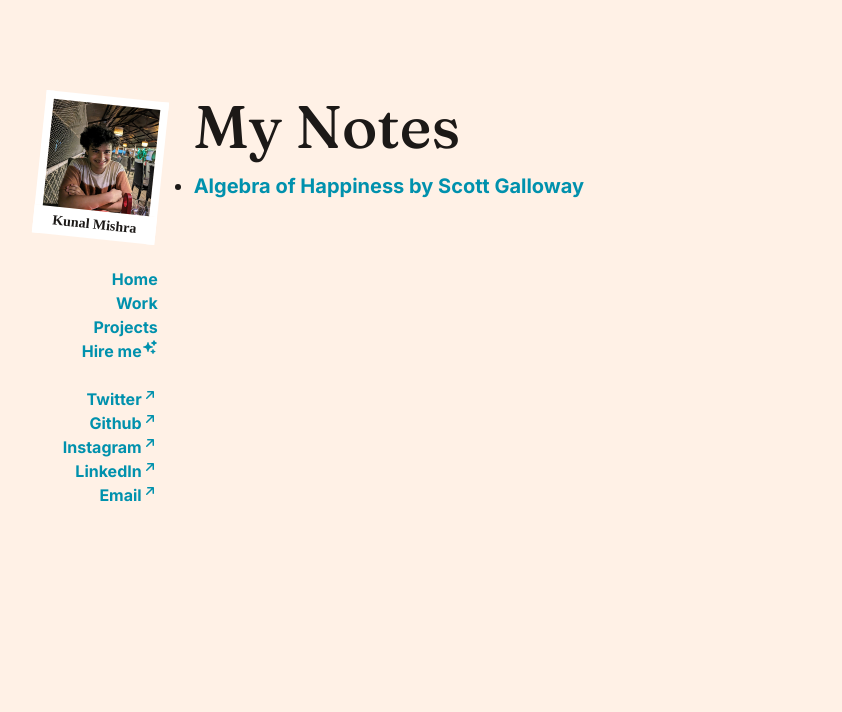
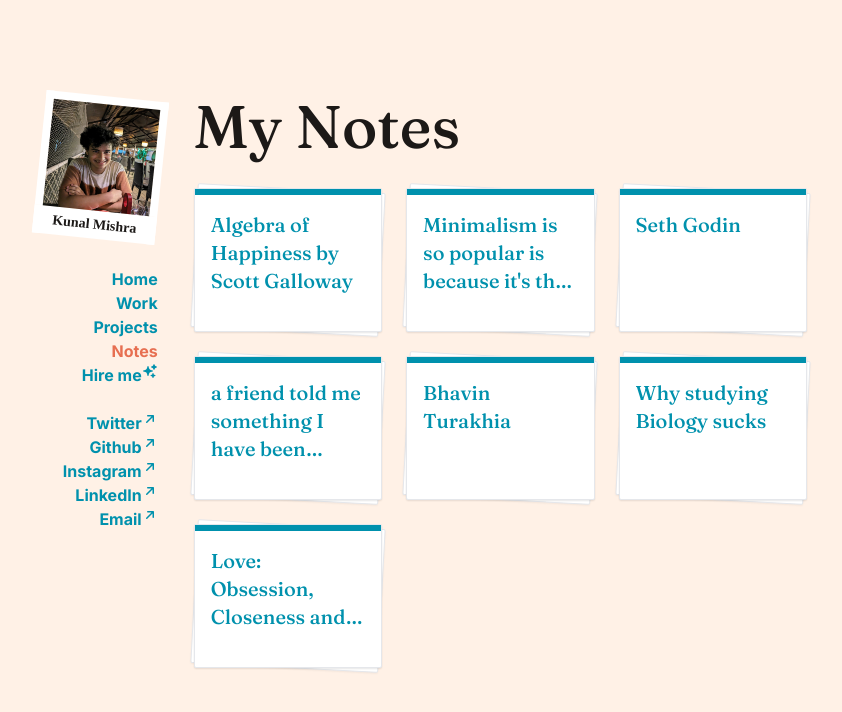
Before and after one commit to kunalm2345/kunalm.com, a SvelteKit app: page /notes in a window 1280 px wide. Shown: the top 712 px of the page, without its empty margins (217-1059 px from the left). Built offline with nearby package versions, Linux system fonts and the light colour scheme; a web font is replaced by a local one.

Commit message:
major design improvements to notes

```diff
--- a/src/routes/+layout.svelte
+++ b/src/routes/+layout.svelte
@@ -34,9 +34,9 @@
 							<a href="/projects" class="link-active"
 								><li class="list-none">Projects</li></a
 							>{:else}<a href="/projects"><li class="list-none">Projects</li></a>{/if}
-						<!-- {#if current_url.startsWith('/notes')}
+						{#if current_url.startsWith('/notes')}
 							<a href="/notes" class="link-active"><li class="list-none">Notes</li></a
-							>{:else}<a href="/notes"><li class="list-none">Notes</li></a>{/if} -->
+							>{:else}<a href="/notes"><li class="list-none">Notes</li></a>{/if}
 						{#if current_url.startsWith('/hire-me')}
 							<a href="/hire-me" class="link-active">
 								<li class="list-none flex flex-row-reverse">
@@ -205,9 +205,9 @@
 							<a href="/projects" class="link-active"
 								><li class="list-none">Projects</li></a
 							>{:else}<a href="/projects"><li class="list-none">Projects</li></a>{/if}
-						<!-- {#if current_url.startsWith('/notes')}
+						{#if current_url.startsWith('/notes')}
 							<a href="/notes" class="link-active"><li class="list-none">Notes</li></a
-							>{:else}<a href="/notes"><li class="list-none">Notes</li></a>{/if} -->
+							>{:else}<a href="/notes"><li class="list-none">Notes</li></a>{/if}
 						{#if current_url.startsWith('/hire-me')}
 							<a href="/hire-me" class="link-active">
 								<li class="list-none flex flex-row-reverse">
--- a/src/routes/notes/+page.server.ts
+++ b/src/routes/notes/+page.server.ts
@@ -1,16 +1,39 @@
 import { posts } from './data.js';
 
-interface post {
-  title: string,
+interface Post {
+  title?: string,  // Make title optional
   slug: string,
   content: string,
+  date?: string    // Make date optional
 }
 
+function stripHtml(html: string): string {
+	// Remove HTML tags with a simple regex
+	return html.replace(/<\/?[^>]+(>|$)/g, '');
+  }
+
 export function load() {
-	return {
-		summaries: posts.map((post: post) => ({
-			slug: post.slug,
-			title: post.title
-		}))
-	};
+  return {
+    summaries: posts.map((post: Post) => {
+      // Get content preview for untitled posts
+      let displayTitle = post.title;
+
+      if (!displayTitle) {
+        // Strip HTML tags and get first 100 characters
+        const plainText = stripHtml(post.content);
+        displayTitle = plainText.length > 100
+          ? plainText.substring(0, 100) + '...'
+          : plainText;
+      }
+
+      return {
+        slug: post.slug,
+        title: post.title, // Original title (may be undefined)
+        displayTitle,      // Either the real title or content preview
+        date: post.date || null,
+        // Send a small portion of content for preview
+        contentPreview: post.content ? stripHtml(post.content).substring(0, 150) : ''
+      };
+    })
+  };
 }
--- a/src/routes/notes/+page.svelte
+++ b/src/routes/notes/+page.svelte
@@ -2,9 +2,44 @@
 	let { data } = $props();
 </script>
 
-    <h1 class="font-serif text-6xl mb-4">My Notes</h1>
-    <ul class="list-disc" style="list-style-type: disc; !important">
-    	{#each data.summaries as { slug, title }}
-    		<li class="text-xl"><a href="/notes/{slug}">{title}</a><br></li>
-    	{/each}
-    </ul>
+<h1 class="font-serif text-6xl mb-8">My Notes</h1>
+
+<div class="grid grid-cols-1 md:grid-cols-2 lg:grid-cols-3 gap-6">
+	{#each data.summaries as { slug, title, displayTitle, date }}
+		<a href="/notes/{slug}" class="block group">
+			<div class="relative h-36 w-full">
+				<!-- Card 3 (bottom of stack) -->
+				<div class="absolute inset-0 bg-white rounded-sm border border-gray-200 transform rotate-3 transition-all duration-300 group-hover:rotate-6 shadow-sm"></div>
+
+				<!-- Card 2 (middle of stack) -->
+				<div class="absolute inset-0 bg-white rounded-sm border border-gray-200 transform rotate-1.5 transition-all duration-300 group-hover:rotate-3 shadow-sm"></div>
+
+				<!-- Card 1 (top of stack - main card) -->
+				<div class="absolute inset-0 bg-white rounded-sm border border-gray-200 shadow-sm group-hover:shadow-md transition-all duration-300">
+					<!-- Top color bar (blue to orange on hover) -->
+					<div class="h-1.5 bg-[#0091ad] group-hover:bg-[#e76f51] transition-colors duration-300"></div>
+
+					<div class="p-4 h-[calc(100%-6px)] flex flex-col justify-between">
+						<p class="font-serif text-xl transition-colors group-hover:text-[#e76f51] overflow-hidden line-clamp-3">
+							{displayTitle}
+						</p>
+
+						{#if date}
+							<p class="text-gray-500 text-xs font-mono mt-2">{date}</p>
+						{/if}
+					</div>
+				</div>
+			</div>
+		</a>
+	{/each}
+</div>
+
+<style>
+	/* Add line-clamp utility if not already in your Tailwind config */
+	.line-clamp-3 {
+		display: -webkit-box;
+		-webkit-line-clamp: 3;
+		-webkit-box-orient: vertical;
+		overflow: hidden;
+	}
+</style>
--- a/src/routes/notes/data.js
+++ b/src/routes/notes/data.js
@@ -3,158 +3,145 @@ export const posts = [
 		slug: 'algebra-of-happiness',
 		title: 'Algebra of Happiness by Scott Galloway',
 		content: `
-			<ul class="list-decimal space-y-4 note">
-        <li>Introduction</li>
-        <ul>
-          <li>Work while you're young</li>
-          <ul>
-            <li>
+			<h2>1. Introduction</h2>
+
+<h3>Work While You're Young</h3>
 <blockquote>
-                <p>if balance is your priority in your youth, then you need to accept that, unless you are a genius, you may not reach the upper rungs of economic security.<br/></p>
+  <p>If balance is your priority in your youth, then you need to accept that, unless you are a genius, you may not reach the upper rungs of economic security.</p>
 </blockquote>
-            </li>
-            <li>
+
 <blockquote>
-                <p>The slope of the trajectory for your career is (unfairly) set in the first five years post-graduation. If you want the trajectory to be steep, you’ll need to burn a lot of fuel. The world is not yours for the taking, but for the trying. Try hard, really hard.<br/></p>
+  <p>The slope of the trajectory for your career is (unfairly) set in the first five years post-graduation. If you want the trajectory to be steep, you'll need to burn a lot of fuel. The world is not yours for the taking, but for the trying. Try hard, really hard.</p>
 </blockquote>
-            </li>
-            <li>4-5 years of extremity is necessary to do something great — Alakh Pandey said something like in his podcast with Varun Mayya. This is a very generally accepted idea: to be in the "upper rungs" of economic safety, at one point in your life—preferably early on—you need to work extremely hard. To points of insanity.</li>
-            <li>If you crave balance, it's totally alright. But you have to be okay with not being at the top. It's a fair price to pay. And it's very imp to judge what you want ambition or balance. (This might also be a good criterion to categories people on: balance seekers and ambition seekers)</li>
-            <li>
+
+<p>4-5 years of extremity is necessary to do something great — Alakh Pandey said something like in his podcast with Varun Mayya. This is a very generally accepted idea: to be in the "upper rungs" of economic safety, at one point in your life—preferably early on—you need to work extremely hard. To points of insanity.</p>
+
+<p>If you crave balance, it's totally alright. But you have to be okay with not being at the top. It's a fair price to pay. And it's very imp to judge what you want ambition or balance. (This might also be a good criterion to categories people on: balance seekers and ambition seekers)</p>
+
 <blockquote>
-                <p>I have a lot of balance now. It’s a function of the lack of it in my twenties and thirties. From twenty-two to thirty-four, other than business school, I remember work and not much else. The world does not belong to the big, but to the fast. You want to cover more ground in less time than your peers. This is partially built on talent, but mostly on strategy and endurance. My lack of balance as a young professional cost me my marriage, my hair, and arguably my twenties. There’s no user manual here, and it’s a trade-off. My lack of balance, while affording me more balance later in life, came at a very real cost.<br/></p>
+  <p>I have a lot of balance now. It's a function of the lack of it in my twenties and thirties. From twenty-two to thirty-four, other than business school, I remember work and not much else. The world does not belong to the big, but to the fast. You want to cover more ground in less time than your peers. This is partially built on talent, but mostly on strategy and endurance. My lack of balance as a young professional cost me my marriage, my hair, and arguably my twenties. There's no user manual here, and it's a trade-off. My lack of balance, while affording me more balance later in life, came at a very real cost.</p>
 </blockquote>
-            </li>
-            <li>You can get balance later in your life, but you will lose your 20s. And some potential memories along with it.</li>
-            <li/>
-          </ul>
-          <li>
+
+<p>You can get balance later in your life, but you will lose your 20s. And some potential memories along with it.</p>
+
+<h3>Success Indicator</h3>
 <blockquote>
-              <p>The ratio of time you spend sweating to watching others sweat is a forward-looking indicator of your success.<br/></p>
+  <p>The ratio of time you spend sweating to watching others sweat is a forward-looking indicator of your success.</p>
 </blockquote>
-          </li>
-          <ul>
-            <li>sweating = working, sports, doing, etc</li>
-          </ul>
-          <li>Choosing a spouse</li>
-          <ul>
-            <li>Spouse and partner</li>
-            <ul>
-              <li>
+<p>sweating = working, sports, doing, etc.</p>
+
+<h3>Choosing a Spouse</h3>
+
+<h4>Spouse and Partner</h4>
 <blockquote>
-                  <p>Misalignment on what’s important and a lack of appreciation for the other person makes everything . . . harder.<br/></p>
+  <p>Misalignment on what's important and a lack of appreciation for the other person makes everything . . . harder.</p>
 </blockquote>
-              </li>
-              <li>
+
 <blockquote>
-                  <p>My friends with less economic success who spend less time with friends but who have a real partner to share their struggles and successes with are tangibly happier.<br/></p>
+  <p>My friends with less economic success who spend less time with friends but who have a real partner to share their struggles and successes with are tangibly happier.</p>
 </blockquote>
-              </li>
-            </ul>
-            <li>Passion, Values, Money</li>
-            <ul>
-              <li>
+
+<h4>Passion, Values, Money</h4>
 <blockquote>
-                  <p>The best romantic partnerships I know of are synced up on three things. They are physically attracted to each other. Sex and affection establish your relationship as singular and say “I choose you” nonverbally. Good sex is 10 percent of a relationship, but bad sex is 90 percent of a relationship. However, this is where most young people end their due diligence. You also need to ensure that you align on values like religion, how many kids you want, your approaches to raising kids, your proximity to your parents, sacrifices you’re willing to make for economic success, and who handles which responsibilities. Money is an especially important value for alignment, as the number one source of marital acrimony is financial stress. Does your partner’s contribution to, approach to, and expectations about money—and how it flows in and out of the household—fit with yours?<br/></p>
+  <p>The best romantic partnerships I know of are synced up on three things. They are physically attracted to each other. Sex and affection establish your relationship as singular and say "I choose you" nonverbally. Good sex is 10 percent of a relationship, but bad sex is 90 percent of a relationship. However, this is where most young people end their due diligence. You also need to ensure that you align on values like religion, how many kids you want, your approaches to raising kids, your proximity to your parents, sacrifices you're willing to make for economic success, and who handles which responsibilities. Money is an especially important value for alignment, as the number one source of marital acrimony is financial stress. Does your partner's contribution to, approach to, and expectations about money—and how it flows in and out of the household—fit with yours?</p>
 </blockquote>
-              </li>
-            </ul>
-          </ul>
-          <li>Money can buy happiness, to a point.</li>
-          <ul>
-            <li>
+
+<h3>Money and Happiness</h3>
 <blockquote>
-                <p>So, yes, work your ass off and get some semblance of economic stability. But take notes on the things that give you joy and satisfaction, and start investing in those things. Pay special attention to things that bring you joy that don’t involve mind-altering substances or a lot of money.<br/></p>
+  <p>So, yes, work your ass off and get some semblance of economic stability. But take notes on the things that give you joy and satisfaction, and start investing in those things. Pay special attention to things that bring you joy that don't involve mind-altering substances or a lot of money.</p>
 </blockquote>
-            </li>
-          </ul>
-          <li>Harness the power of compounding in not only money but also memories and everything else. </li>
-          <li>No alcohol. Period.</li>
-          <ul>
-            <li>
+
+<h3>Harness the Power of Compounding</h3>
+<p>Harness the power of compounding in not only money but also memories and everything else.</p>
+
+<h3>Avoid Alcohol</h3>
 <blockquote>
-                <p>The presence of one thing in a man’s life predicted unhappiness better than any other factor: alcohol. It led to failed marriages, careers coming off the tracks, and bad health.<br/></p>
+  <p>The presence of one thing in a man's life predicted unhappiness better than any other factor: alcohol. It led to failed marriages, careers coming off the tracks, and bad health.</p>
 </blockquote>
-            </li>
-            <li>
+
 <blockquote>
-                <p>Ask yourself, post-college, if substances are getting in the way of your relationships, professional trajectory, or life. If they are, address it.<br/></p>
+  <p>Ask yourself, post-college, if substances are getting in the way of your relationships, professional trajectory, or life. If they are, address it.</p>
 </blockquote>
-            </li>
-          </ul>
-          <li>providing comfort for someone you love at the end of their life is also deeply satisfying</li>
-          <ul>
-            <li>
+
+<h3>End-of-Life Care</h3>
 <blockquote>
-                <p>If you’re in a position—and many aren’t—to make a loved one’s exit more graceful, do it—you’ll cherish the experience for the rest of your life.<br/></p>
+  <p>If you're in a position—and many aren't—to make a loved one's exit more graceful, do it—you'll cherish the experience for the rest of your life.</p>
 </blockquote>
-            </li>
-            <li>comes off to me like he's trying to justify his decision</li>
-          </ul>
-          <li>The key to success is the ability to mourn and then move on</li>
-          <li>Nothing Is Ever As Bad or As Good As It Seems</li>
-        </ul>
-</ul>
+<p><em>(comes off to me like he's trying to justify his decision)</em></p>
+
+<h3>Moving Forward</h3>
+<p>The key to success is the ability to mourn and then move on.</p>
+
+<h3>Perspective</h3>
+<p>Nothing Is Ever As Bad or As Good As It Seems.</p>
       `
-	}
+	},
+  {
+    slug: 'minimalism',
+    content: `
+     Minimalism is so popular is because it's the easiest way to get something to look just right enough. My bet is that good design and good designers will make a comeback and be more valuable soon. <a href="https://x.com/knlmsh/status/1892577874273542265">Context</a>
+    `
+  },
+  {
+    slug: 'seth-godin',
+    title: 'Seth Godin',
+    content: `
+- are you okay getting the bad outcome but making the right choice? because 60% chance of winning does not means the 60 and 40 will battle and 60 will always win. it means that even if you do everything right 40% of the time you lose. <br><br>
+- you're not in a traffic jam, you're the traffic jam<br><br>
+- what's your circle of now? and circle of us? <br><br>
+- managing vs leadership<br><br>
+- only way to grow as a freelancers, get better clients <br><br>
+- why are people who don't choose to buy from you right?<br><br>
+- systems don't start out selfish but resilient systems become selfish<br><br>
+- you're not sitting in traffic you're the traffic<br><br>
+- don't try to start a big fire on a big lodge if you have v lil kindling <br><br>
+    `
+  },
+  {
+    slug: 'bullish-or-bearish',
+    content: `a friend told me something I have been thinking about: “Pessimists sound smart but optimists make money.”
 
-	// 	{
-	// 		slug: 'safety',
-	// 		title: 'Safety notice',
-	// 		content:
-	// 			'<p>While safety is one of many Enrichment Center Goals, the Aperture Science High Energy Pellet, seen to the left of the chamber, can and has caused permanent disabilities, such as vaporization. Please be careful.</p>'
-	// 	},
+Earlier I was thinking of the difference in how people form bullish or bearish opinions:
 
-	// 	{
-	// 		slug: 'getting-real',
-	// 		title: 'Getting Real by Basecamp',
-	// 		content: `
-	// 		<ul>
-	// <li>
-	// Don't build a company that follows competitors. If they add 10 features, you don't need to add 20. Don't be defensive and paranoid.
-	// </li>
-	// <li>
-	// <h3>What's your problem</h3>
-	// <p>Great software solves your own problems, is born out of necessity and you care about it.</p>
-	// <ul>
-	// <li>
-	// <p>A great way to build software is to start out by solving your own problems. You’ll be the target audience and you’ll know what’s important and what’s not. That gives you a great head start on delivering a breakout product.  —Malcolm Gladwell, author (from A Few Thin Slices of Malcolm Gladwell)</p>
-	// </li>
-	// </ul>
-	// </li>
-	// <li>
-	// <h3>Outside money is Plan B</h3>
-	// <p>Investors slow down the process. Besides you don't need money anyways. Money constrains also force creativity and innovation. Which is a good thing.</p>
-	// <ul>
-	// <li>
-	// <p>[Jake Walker started one company with investor money (Disclive) and one without (The Show). Here he discusses the differences between the two paths.] The root of all the problems wasn’t raising money itself, but everything that came along with it. The expectations are simply higher. People start taking salary, and the motivation is to build it up and sell it, or find some other way for the initial investors to make their money back. In the case of the first company, we simply started acting much bigger than we were — out of necessity… [With The Show] we realized that we could deliver a much better product with less costs, only with more time. And we gambled with a bit of our own money that people would be willing to wait for quality over speed. But the company has stayed (and will likely continue to be) a small operation. And ever since that first project, we’ve been fully self funded. With just a bit of creative terms from our vendors, we’ve never really needed to put much of our own money into the operation at all. And the expectation isn’t to grow and sell, but to grow for the sake of growth and to continue to benefit from it financially.  —A comment from Signal vs. Noise</p>
-	// </li>
-	// </ul>
-	// </li>
-	// <li>
-	// <h3>Fix time and budget. If you can't deliver, lower the scope. This helps you prioritise what really matters. If you fix all 3, what you deliver will have low levels of quality.</h3>
-	// <ul>
-	// <li>
-	// <p>Scope down. It’s better to make half a product than a half-assed product (more on this later).</p>
-	// </li>
-	// </ul>
-	// </li>
-	// <li>
-	// <h3>Have a competitor and sell a different story. Don't sell the story of faster performance when your enemy is doing the same, sell the story of a cheaper price.</h3>
-	// <ul>
-	// <li>
-	// <p>Have an enemy. Sometimes the best way to know what your app should be is to know what it shouldn’t be. Figure out your app’s enemy and you’ll shine a light on where you need to go.</p>
-	// </li>
-	// <li>
-	// <p>Choose a big competitor. And do what they don't. Often the best way to describe yourself is through a competitor.</p>
-	// </li>
-	// <li>
-	// <p>Take a different angle. Don't sell a story of faster performance when the competition is doing the same, sell the story of a cheaper price. And make people realise your story matters more.  <br>
-	// And usually you wanna avoid taking lower pricing as your differentiating angle. It's a race to the bottom.</p>
-	// </li>
-	// </ul>
-	// </li>
-	// <li>
-	// <p>If your app doesn’t excite you, something’s wrong. If you’re only working on it in order to cash out, it will show. Likewise, if you feel passionately about your app, it will come through in the final product. People can read between the lines.</p>`,
-	// 	}
+working theory is being correctly bearish is way easier than being correctly bullish. If i try to put the other two options in the same spectrum, ig it'd be:
+
+correctly bearish > incorrectly bullish > incorrectly bearish > correctly bullish
+
+this stems from the fact that most things fail.
+
+in my research project, i learned that F1 scores are sometimes a better measure for an ML model than accuracy. ChatGPT said
+
+F1 score = 2 × (precision × recall)/(precision + recall)
+
+precision =
+
+recall =
+    `.replace(/\r?\n/g, '<br>')
+  },
+  {
+    slug: 'Bhavin Turakhia',
+    title: 'Bhavin Turakhia',
+    content: `- coach, don't manage.
+- "when all employees understand the dynamics of business everyone can feel, think and act like management"
+- keep scores public?
+    `.replace(/\r?\n/g, '<br>')
+  },
+
+  {
+    slug: 'biology',
+    title: 'Why studying Biology sucks',
+    content: `Biology is a particularly worse taught subject in high school level. Agreed that we really don't have answers to a lot of ‘why is smth this way?’ questions but that's also (sort of) the case with phy and chem yet they atleast focus on how we know what we know. Bio textbooks just tell you whatever we know about how cells work or how organs work without telling us how do we know that?`.replace(/\r?\n/g, '<br>')
+  },
+
+  {
+    slug: 'relationships',
+    title: 'Love: Obsession, Closeness and Desires',
+    content: `a) obsession
+b) closeness
+c) sexual desire
+
+The obsessive love is A + C, or sometimes just A. The mature love is B + C, with a smaller intensity of A returning shortly once in a while, usually when you break your stereotype in a good way, e.g. go together on an exotic vacation, or go dancing.
+
+Source: <a class="overflow-x-hidden" href="https://www.lesswrong.com/posts/sHPN3RYiFgWkd7Gs7/is-love-a-good-idea?commentId=pvnJj5KftDTYiSGYY"> lesswrong.com</a>`.replace(/\r?\n/g, '<br>')
+  },
 ];
```
Also changed, not shown: src/routes/notes/[slug]/+page.svelte (+50 -4 lines). Lines whose indentation alone changed are shown as unchanged.
